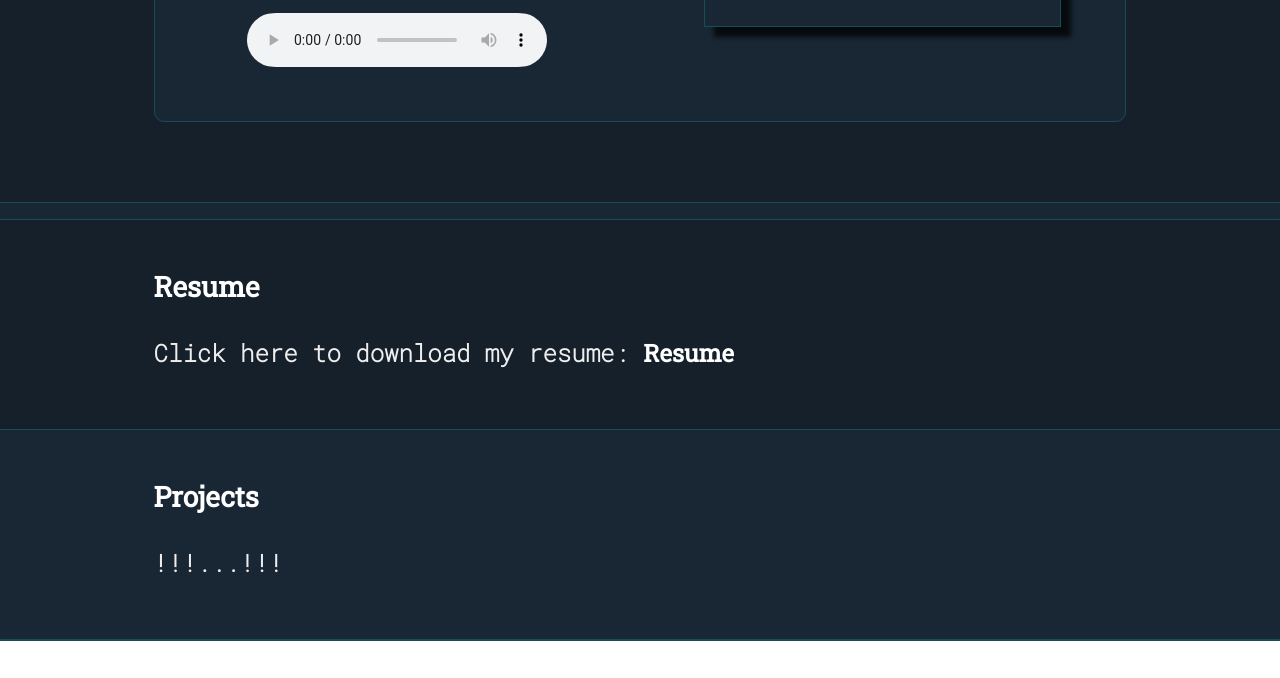
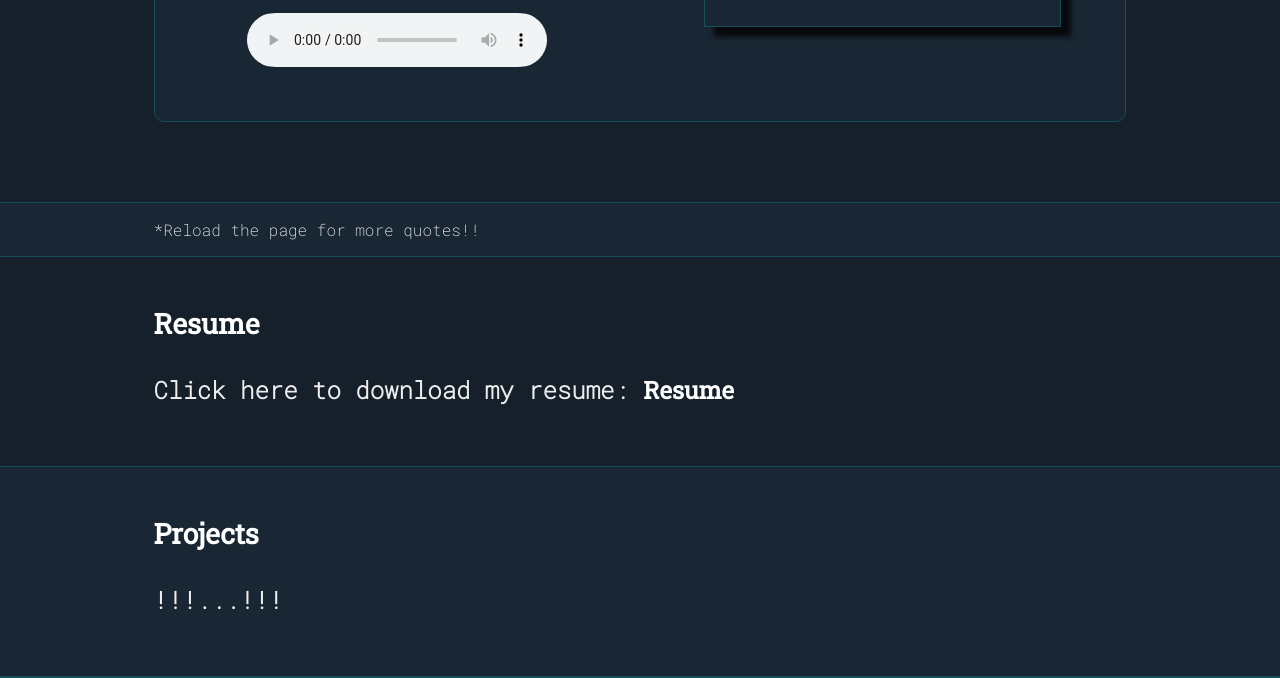
Before and after one commit to SHIKHAR-Bajpai/shikhar, a plain HTML site: page index.html in a window 1280 px wide. Shown: the part 720-1398 px from the top of the page. Before the commit the page ends 1361 px from the top, so only its background shows below. Drawn offline with Linux system fonts and the light colour scheme; no server answers.

Commit message:
Update index.html

```diff
--- a/index.html
+++ b/index.html
@@ -133,6 +133,7 @@
                     <script type="text/javascript" src="quotes.js"></script>
                     <i><p id="quote"></p>
                     <p id="author"></p></i>
+                    <p id="notes">*Reload the page for more quotes!!</p>
                 </div>
             </section>
             <!-- Quotes section end -->
```
